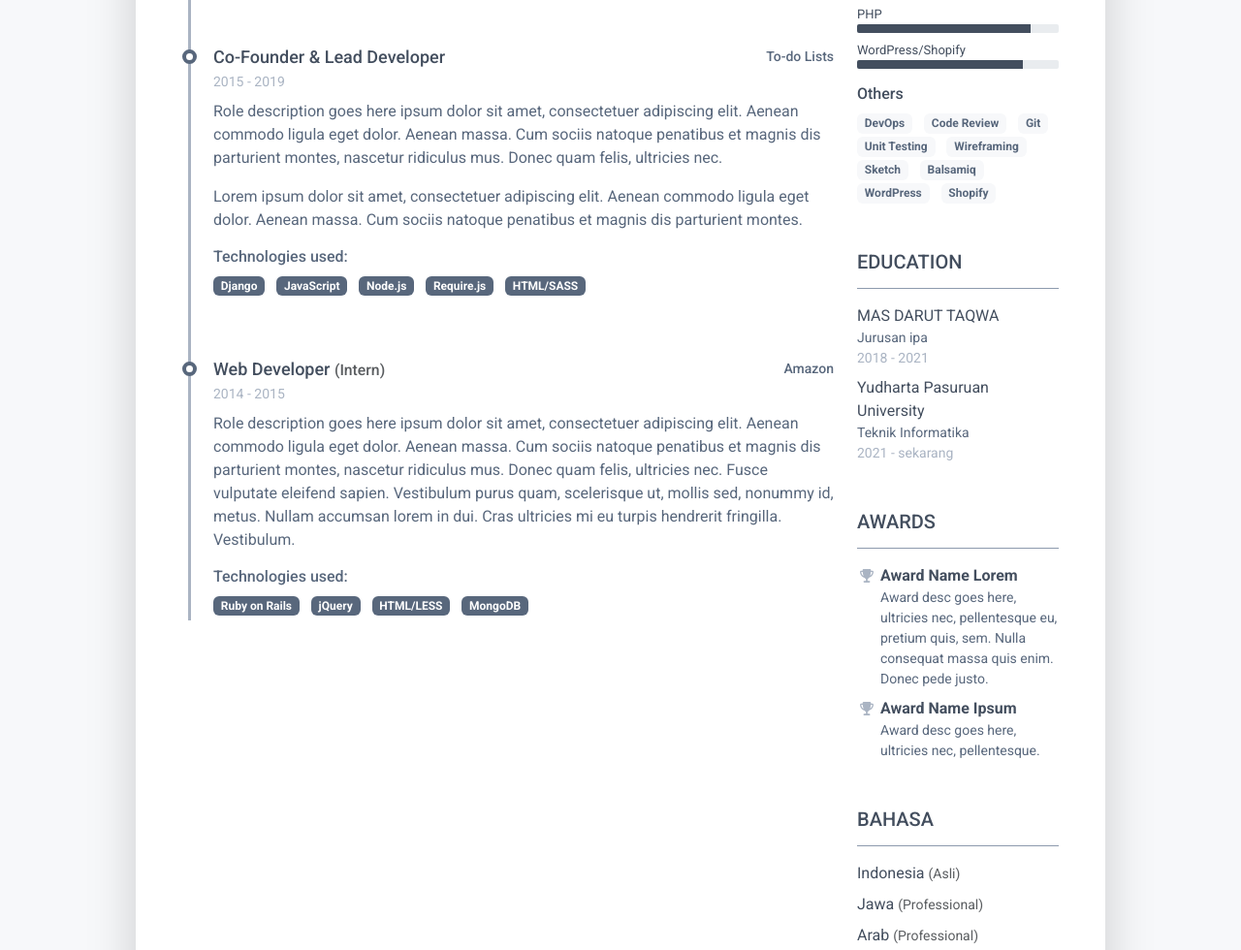
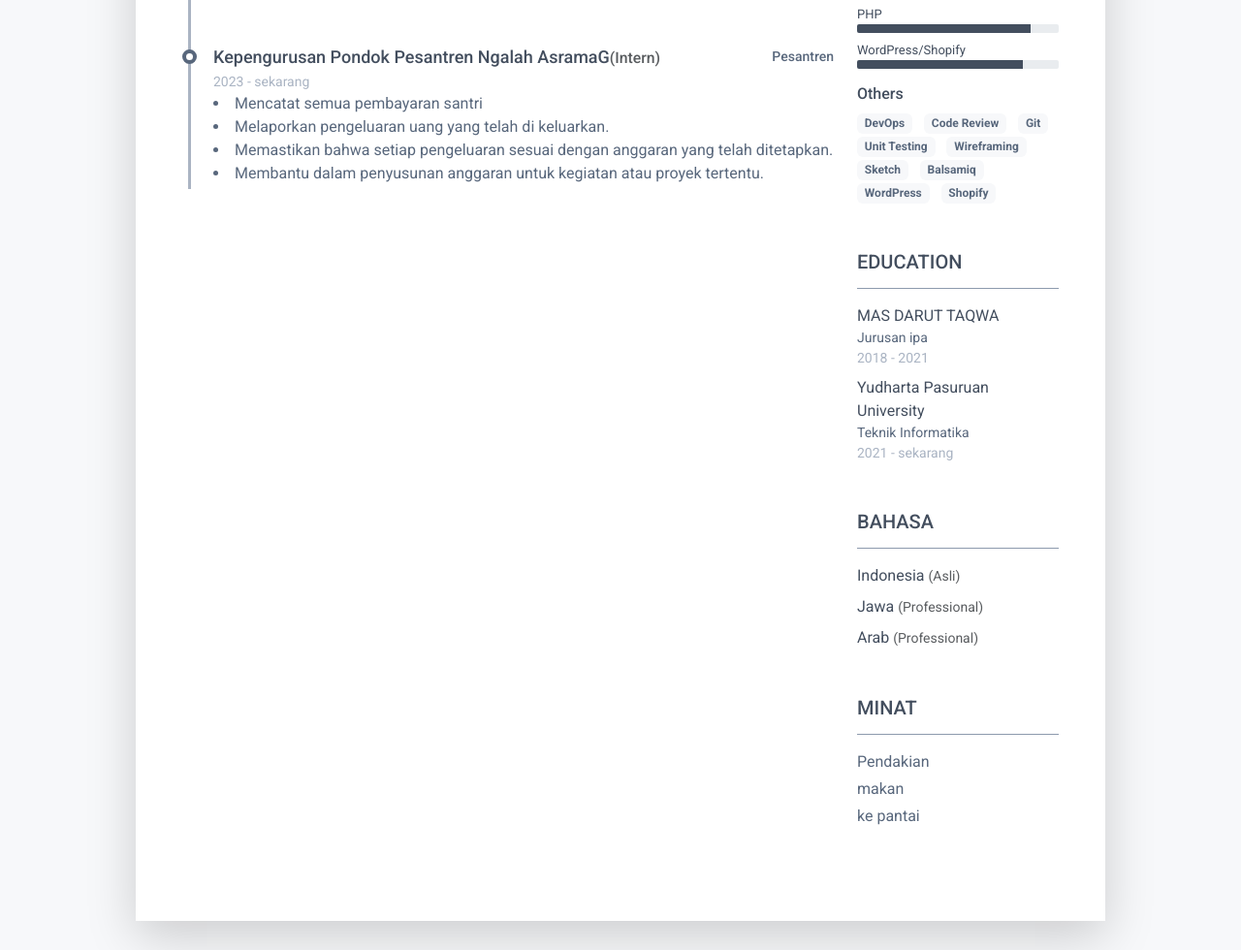
Before and after one commit to roziysf/-tugas2-fswd-arkatama, a plain HTML site: page index.html in a window 1280 px wide. Shown: the part 927-1907 px from the top of the page at 97% size. Drawn offline with Linux system fonts and the light colour scheme.

Commit message:
mengedit lagi

```diff
--- a/index.html
+++ b/index.html
@@ -98,49 +98,19 @@
 
 								    </article><!--//resume-timeline-item-->
 
-								    <article class="resume-timeline-item position-relative pb-5">
-
-									    <div class="resume-timeline-item-header mb-2">
-										    <div class="d-flex flex-column flex-md-row">
-										        <h3 class="resume-position-title font-weight-bold mb-1">Co-Founder & Lead Developer</h3>
-										        <div class="resume-company-name ms-auto">To-do Lists</div>
-										    </div><!--//row-->
-										    <div class="resume-position-time">2015 - 2019</div>
-									    </div><!--//resume-timeline-item-header-->
-									    <div class="resume-timeline-item-desc">
-										    <p>Role description goes here ipsum dolor sit amet, consectetuer adipiscing elit. Aenean commodo ligula eget dolor. Aenean massa. Cum sociis natoque penatibus et magnis dis parturient montes, nascetur ridiculus mus. Donec quam felis, ultricies nec.</p>
-										    <p>Lorem ipsum dolor sit amet, consectetuer adipiscing elit. Aenean commodo ligula eget dolor. Aenean massa. Cum sociis natoque penatibus et magnis dis parturient montes.</p>
-										    <h4 class="resume-timeline-item-desc-heading font-weight-bold">Technologies used:</h4>
-										    <ul class="list-inline">
-											    <li class="list-inline-item"><span class="badge bg-secondary badge-pill">Django</span></li>
-											    <li class="list-inline-item"><span class="badge bg-secondary badge-pill">JavaScript</span></li>
-											    <li class="list-inline-item"><span class="badge bg-secondary badge-pill">Node.js</span></li>
-											    <li class="list-inline-item"><span class="badge bg-secondary badge-pill">Require.js</span></li>
-											    <li class="list-inline-item"><span class="badge bg-secondary badge-pill">HTML/SASS</span></li>
-										    </ul>
-									    </div><!--//resume-timeline-item-desc-->
-
-								    </article><!--//resume-timeline-item-->
-
 								    <article class="resume-timeline-item position-relative">
 
 									    <div class="resume-timeline-item-header mb-2">
 										    <div class="d-flex flex-column flex-md-row">
-										        <h3 class="resume-position-title font-weight-bold mb-1">Web Developer <small class="text-muted">(Intern)</small></h3>
-										        <div class="resume-company-name ms-auto">Amazon</div>
+										        <h3 class="resume-position-title font-weight-bold mb-1">Kepengurusan Pondok Pesantren Ngalah AsramaG<small class="text-muted">(Intern)</small></h3>
+										        <div class="resume-company-name ms-auto">Pesantren</div>
 										    </div><!--//row-->
-										    <div class="resume-position-time">2014 - 2015</div>
-									    </div><!--//resume-timeline-item-header-->
+										    <div class="resume-position-time">2023 - sekarang</div>
+											<li>Mencatat semua pembayaran santri</li>
+											<li>Melaporkan pengeluaran uang yang telah di keluarkan.</li>
+											<li>Memastikan bahwa setiap pengeluaran sesuai dengan anggaran yang telah ditetapkan.</li>
+											<li>Membantu dalam penyusunan anggaran untuk kegiatan atau proyek tertentu.</li>
 									    <div class="resume-timeline-item-desc">
-										    <p>Role description goes here ipsum dolor sit amet, consectetuer adipiscing elit. Aenean commodo ligula eget dolor. Aenean massa. Cum sociis natoque penatibus et magnis dis parturient montes, nascetur ridiculus mus. Donec quam felis, ultricies nec. Fusce vulputate eleifend sapien. Vestibulum purus quam, scelerisque ut, mollis sed, nonummy id, metus. Nullam accumsan lorem in dui. Cras ultricies mi eu turpis hendrerit fringilla. Vestibulum.</p>
-										    <h4 class="resume-timeline-item-desc-heading font-weight-bold">Technologies used:</h4>
-										    <ul class="list-inline">
-											    <li class="list-inline-item"><span class="badge bg-secondary badge-pill">Ruby on Rails</span></li>
-											    <li class="list-inline-item"><span class="badge bg-secondary badge-pill">jQuery</span></li>
-											    <li class="list-inline-item"><span class="badge bg-secondary badge-pill">HTML/LESS</span></li>
-											    <li class="list-inline-item"><span class="badge bg-secondary badge-pill">MongoDB</span></li>
-										    </ul>
-									    </div><!--//resume-timeline-item-desc-->
 
 								    </article><!--//resume-timeline-item-->
 
@@ -259,23 +229,6 @@
 							    </ul>
 						    </div>
 					    </section><!--//education-section-->
-					    <section class="resume-section reference-section mb-5">
-						    <h2 class="resume-section-title text-uppercase font-weight-bold pb-3 mb-3">Awards</h2>
-						    <div class="resume-section-content">
-							    <ul class="list-unstyled resume-awards-list">
-								    <li class="mb-2 ps-4 position-relative">
-								        <i class="resume-award-icon fas fa-trophy position-absolute" data-fa-transform="shrink-2"></i>
-								        <div class="resume-award-name">Award Name Lorem</div>
-								        <div class="resume-award-desc">Award desc goes here, ultricies nec, pellentesque eu, pretium quis, sem. Nulla consequat massa quis enim. Donec pede justo.</div>
-								    </li>
-								    <li class="mb-0 ps-4 position-relative">
-								        <i class="resume-award-icon fas fa-trophy position-absolute" data-fa-transform="shrink-2"></i>
-								        <div class="resume-award-name">Award Name Ipsum</div>
-								        <div class="resume-award-desc">Award desc goes here, ultricies nec, pellentesque.</div>
-								    </li>
-							    </ul>
-						    </div>
-					    </section><!--//interests-section-->
 					    <section class="resume-section language-section mb-5">
 						    <h2 class="resume-section-title text-uppercase font-weight-bold pb-3 mb-3">Bahasa</h2>
 						    <div class="resume-section-content">
```
